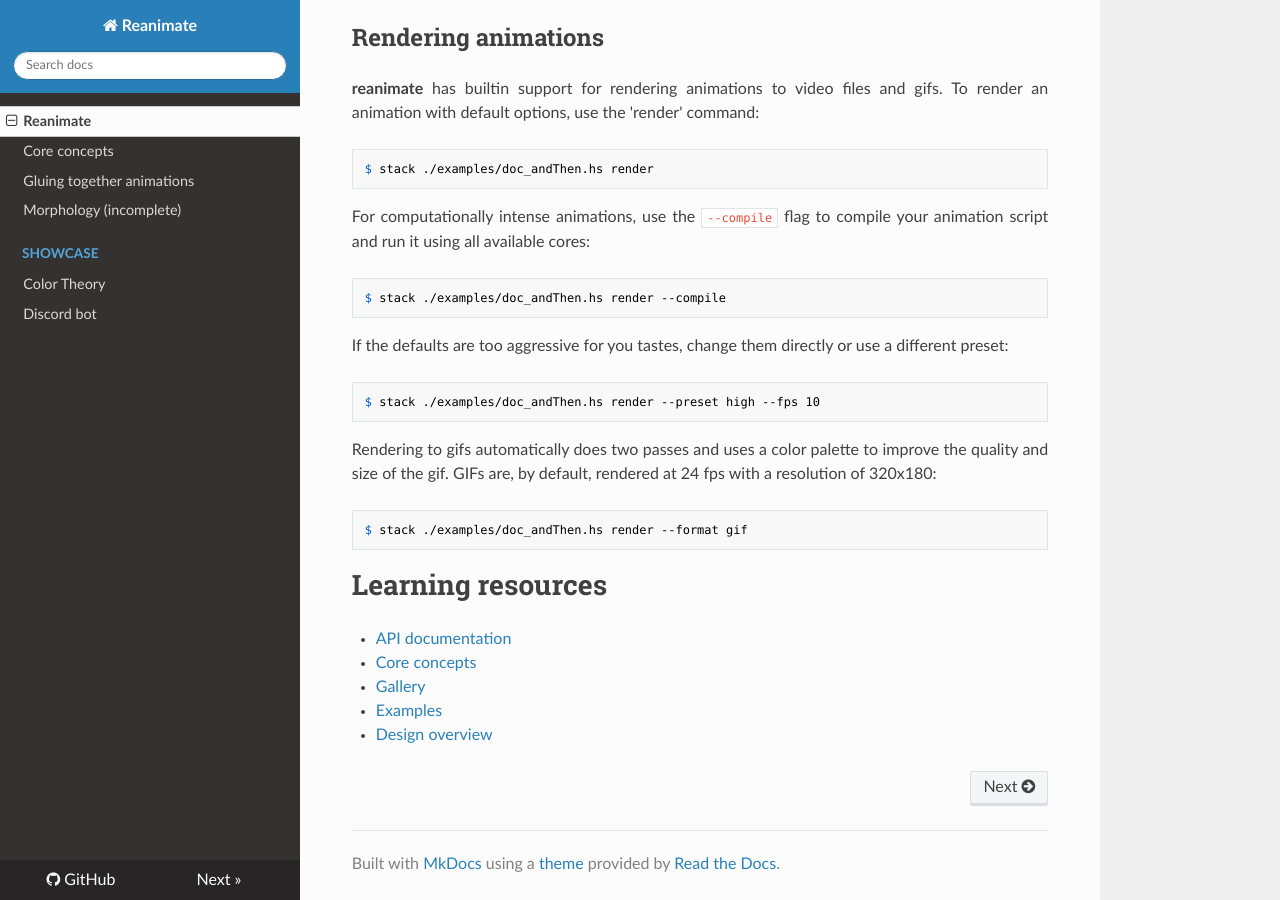
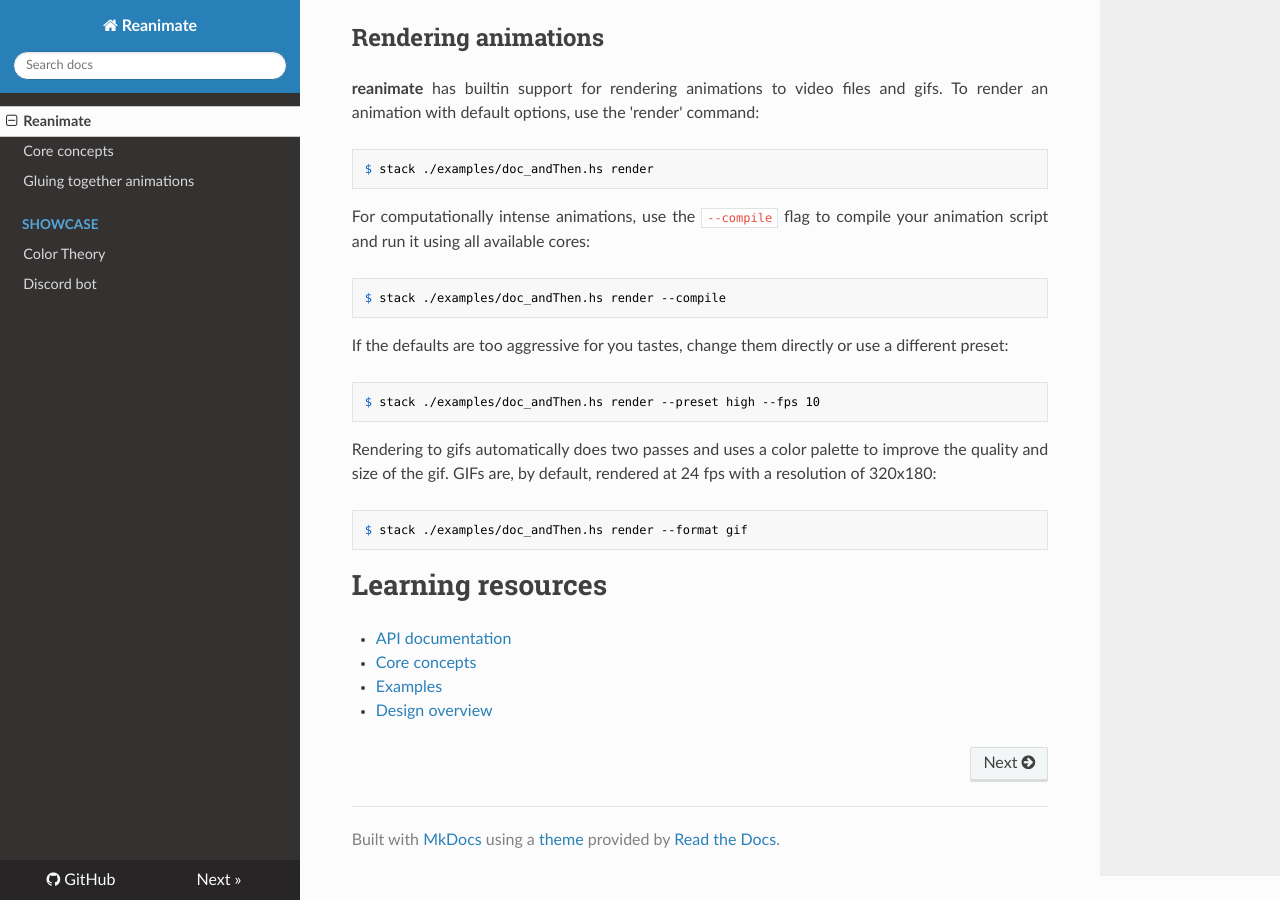
Before and after one commit to reanimate/reanimate, an MkDocs documentation site: the page built from docs/index.md, in a window 1280 px wide and 900 px high, scrolled down 1418 px. Built offline with MkDocs 1.6.1, drawn with Linux system fonts in a browser that asks for light colours; nearby versions of some CDN libraries; a script that is not in the unit is left out.

Commit message:
Remove link to gallery and disable link to morphology article.

```diff
--- a/docs/index.md
+++ b/docs/index.md
@@ -94,6 +94,5 @@ $ stack ./examples/doc_andThen.hs render --format gif
 
 * [API documentation](http://hackage.haskell.org/package/reanimate/docs/Reanimate.html)
 * [Core concepts](introduction)
-* [Gallery](gallery)
 * [Examples](https://github.com/reanimate/reanimate/tree/master/examples)
 * [Design overview](glue_tut)
--- a/mkdocs.yml
+++ b/mkdocs.yml
@@ -19,7 +19,7 @@ nav:
   - Reanimate: index.md
   - Core concepts: introduction.md
   - Gluing together animations: glue_tut.md
-  - Morphology (incomplete): morphology.md
+#  - Morphology (incomplete): morphology.md
 #  - Voice control: voice.md
 #  - How to:
 #    - Use fonts (incomplete): fonts.md
```
